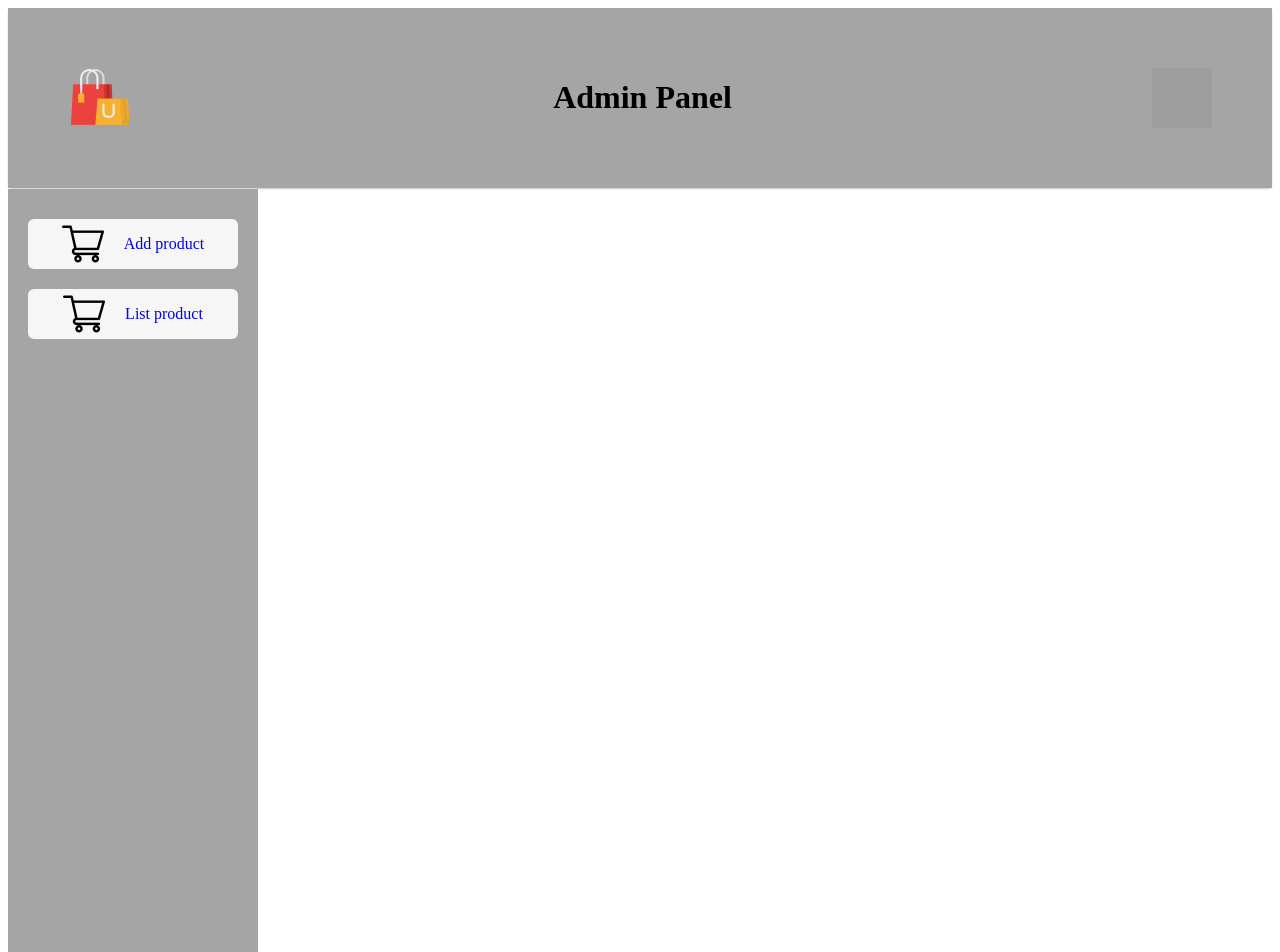
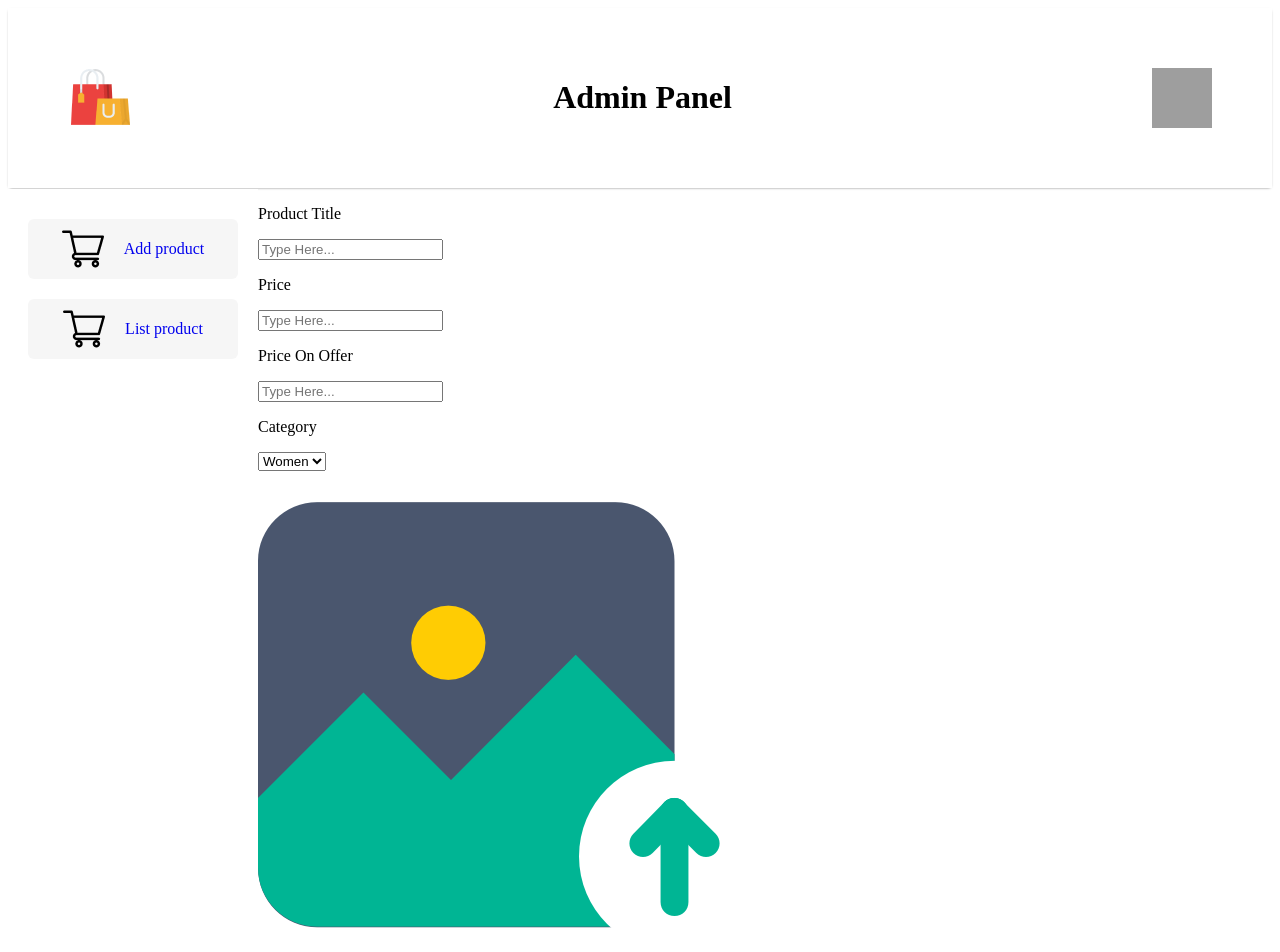
Before and after one commit to Harikrishnan-Ashok/react-go, a React (Vite) app in the folder admin/: page /addproduct in a window 1280 px wide. Shown: the top 952 px of the page. Built offline with nearby package versions, Linux system fonts and the light colour scheme; grey boxes are pictures that could not be loaded.

Commit message:
DDPRODUCT

```diff
--- a/admin/src/Components/AddProduct.jsx
+++ b/admin/src/Components/AddProduct.jsx
@@ -0,0 +1,45 @@
+import styled from "styled-components";
+
+const Container=styled.div``;
+const P=styled.p``;
+const Input=styled.input``;
+const ProductPrice=styled.div``;
+const ProductItemFeild=styled.div``;
+const Select=styled.select``;
+const Label=styled.label``;
+const Img=styled.img``;
+const Button=styled.button``;
+
+import upload_area from "../assets/upload_area.png"
+export default function AddProduct()
+{
+	return(<Container>
+		<P>Product Title</P>
+		<Input type="text" name="name" placeholder="Type Here..."></Input>
+		<ProductPrice>
+			<ProductItemFeild>
+				<P>Price</P>
+				<Input type="text" name="old_price" placeholder="Type Here..."></Input>
+			</ProductItemFeild>
+			<ProductItemFeild>
+				<P>Price On Offer</P>
+				<Input type="text" name="new_price" placeholder="Type Here..."></Input>
+			</ProductItemFeild>
+			<ProductItemFeild>
+				<P>Category</P>
+				<Select name="category">
+					<option value="women">Women</option>
+					<option value="men">Men</option>
+					<option value="kid">Kid</option>
+				</Select>
+			</ProductItemFeild>
+		</ProductPrice>
+		<ProductItemFeild>
+			<Label htmlFor="file-input">
+				<Img src={upload_area}></Img>
+			</Label>
+			<Input type="file" name="image" id="file-input" hidden></Input>
+		</ProductItemFeild>
+		<Button>ADD</Button>
+	</Container>);
+}
--- a/admin/src/Components/Navbar.jsx
+++ b/admin/src/Components/Navbar.jsx
@@ -6,7 +6,7 @@ const Container=styled.div`
 	box-shadow:0 1px 3px -2px #000;
 	justify-content:space-between;
 	margin-bottom:1px;
-	background:#a5a5a5;
+	background:#fff;
 `;
 import navlogo from "../assets/logo.png";
 import navprofile from "../assets/pfp.ico";
--- a/admin/src/Components/SideBar.jsx
+++ b/admin/src/Components/SideBar.jsx
@@ -8,14 +8,14 @@ const Container=styled.div`
 	width:100%;
 	max-width:250px;
 	height:100vh;
-	background:#a5a5a5;
+	background:#fff;
 `;
 const SideBarItem=styled.div`
 	display:flex;
 	align-items:center;
 	justify-content:center;
 	margin:0 20px;
-	padding 5px 10px;
+	padding:5px 10px;
 	border-radius:6px;
 	background:#f6f6f6;
 	gap:20px;
--- a/admin/src/Pages/Admin.jsx
+++ b/admin/src/Pages/Admin.jsx
@@ -1,13 +1,20 @@
 import styled from "styled-components";
 import SideBar from "../Components/SideBar";
+import {Route, Routes} from "react-router-dom";
+import AddProduct from "../Components/AddProduct";
+import ListProduct from "../Components/ListProduct";
 
-const AdminContainer=styled.div``;
+const AdminContainer=styled.div`display:flex;`;
 
 export default function Admin()
 {
 	return(<>
 		<AdminContainer>
 			<SideBar></SideBar>
+			<Routes>
+				<Route path="/addproduct" element={<AddProduct></AddProduct>}></Route>
+				<Route path="/listproduct" element={<ListProduct />}></Route>
+			</Routes>
 		</AdminContainer>
 	</>);
 }
```
Also changed, not shown: admin/src/assets/upload_area.png (added).
